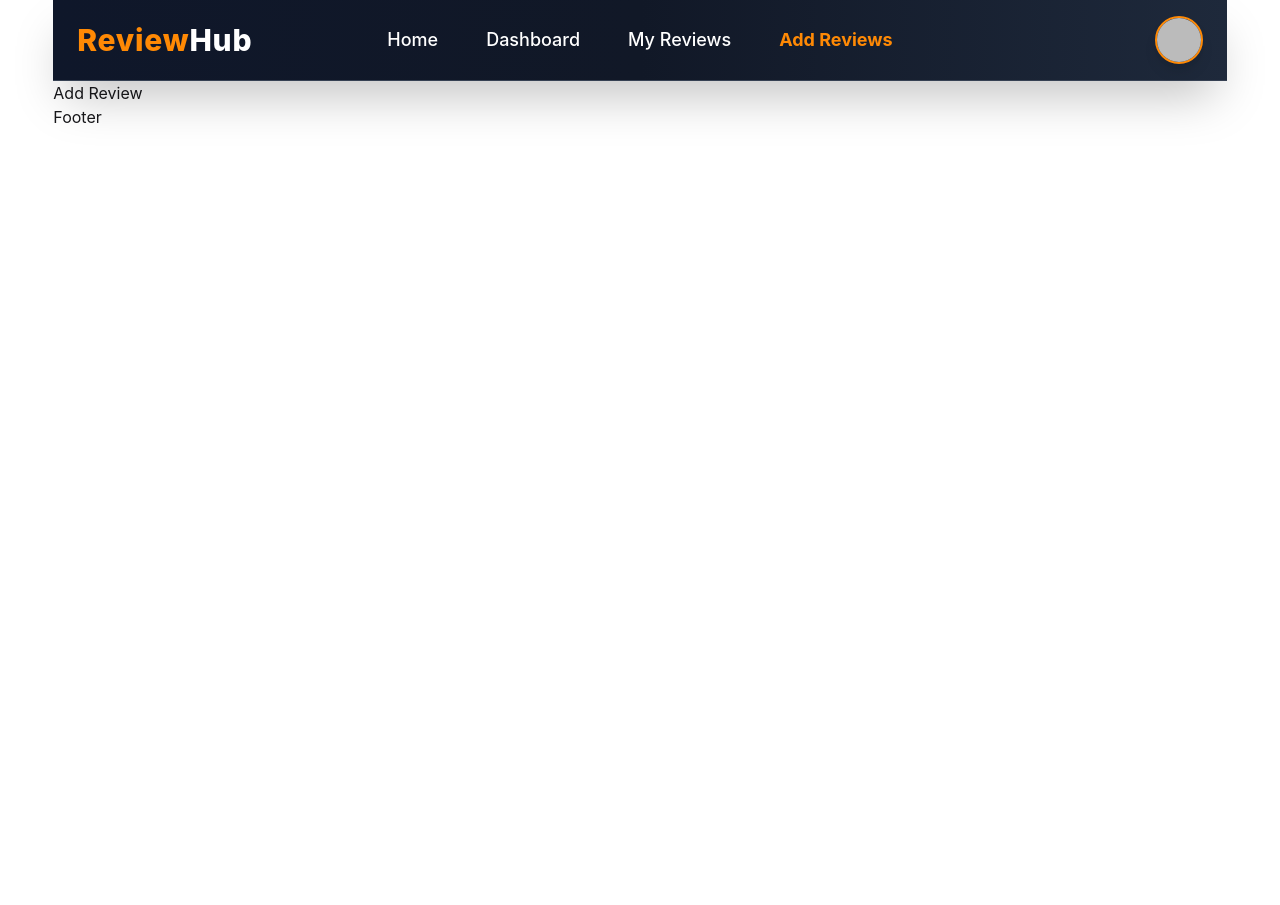
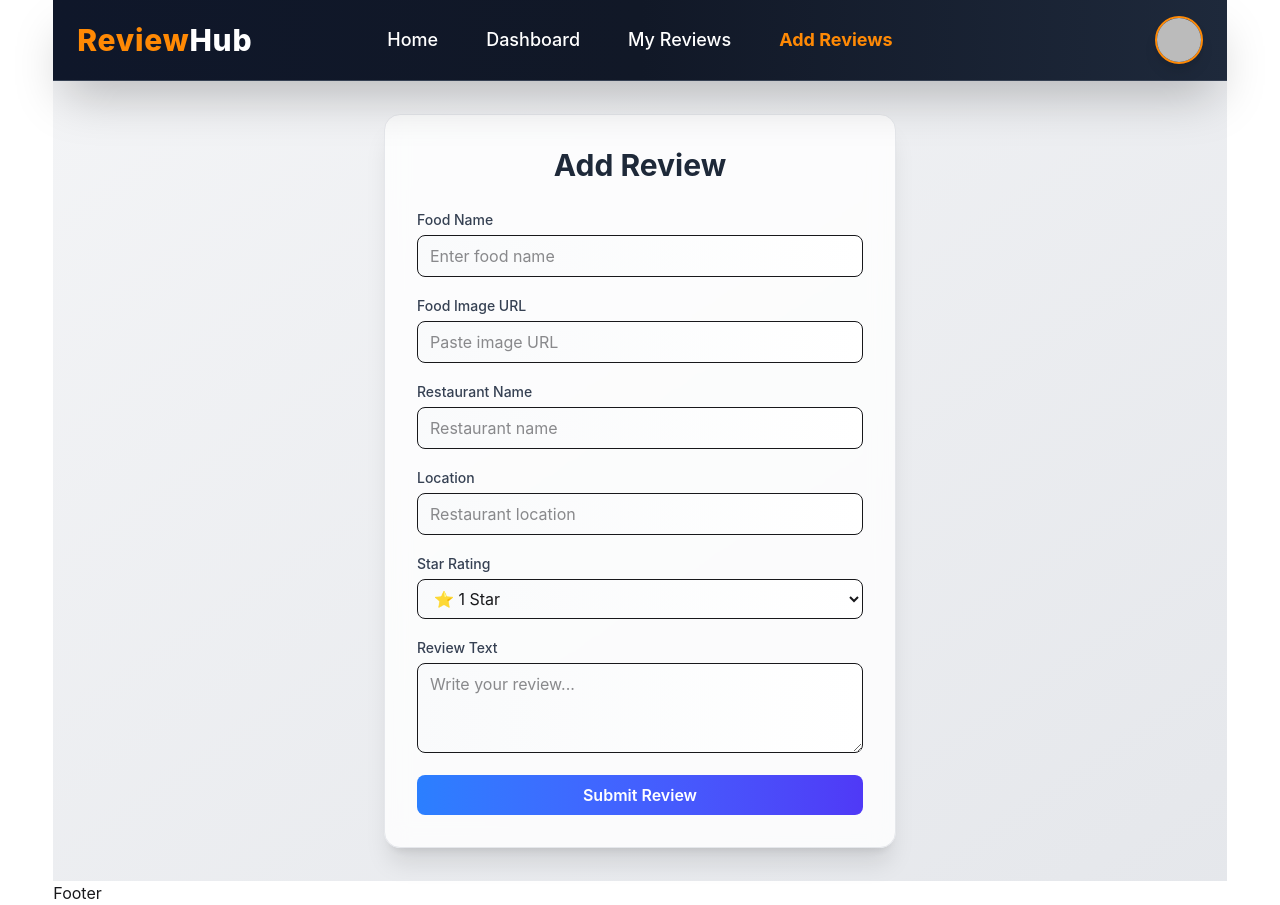
Before and after one commit to asik247/food-lovers-clientSite, a React (Vite) app: page /addReview in a window 1280 px wide. Before the commit the page ends 800 px from the top, so only its background shows below. Built offline with nearby package versions, Linux system fonts and the light colour scheme; no server answers; sample sign-in values are in the browser's storage.

Commit message:
Add Reviews desing done

```diff
--- a/src/Pages/AddReview/AddReview.jsx
+++ b/src/Pages/AddReview/AddReview.jsx
@@ -1,9 +1,145 @@
-import React from 'react';
+import React from "react";
+import useForm from "../../Hooks/useForm";
+import useAuth from "../../Hooks/useAuth";
 
 const AddReview = () => {
+    const {user} = useAuth()
+    const [foodName,handleFoodName] = useForm('')
+    const [foodURL,handleFoodURL] = useForm('')
+    const [resturentName,handleResturentName] = useForm('')
+    const [location,handleLocation] = useForm('')
+    const [reviewText,handleReviewText] = useForm('')
+    const submitReviews=(e)=>{
+        e.preventDefault();
+        console.log('submitReviews btn clicked and here info:',foodName,foodURL,resturentName,location,reviewText);
+    }
     return (
-        <div>
-            <h2>Add Review</h2>
+        <div className="min-h-screen flex items-center justify-center bg-gradient-to-br from-gray-100 to-gray-200 px-4">
+            <div className="w-full max-w-lg bg-white/80 backdrop-blur-md shadow-xl rounded-2xl p-6 sm:p-8 border border-gray-200">
+
+                <h2 className="text-2xl sm:text-3xl font-bold text-center text-gray-800 mb-6">
+                    Add Review
+                </h2>
+
+                <form onSubmit={submitReviews} className="space-y-4">
+
+                    {/* Food Name */}
+                    <div>
+                        <label className="text-sm font-medium text-gray-700">
+                            Food Name
+                        </label>
+                        <input
+                            type="text"
+                            name="foodName"
+                            value={foodName}
+                            onChange={handleFoodName}
+                            placeholder="Enter food name"
+                            className="w-full mt-1 px-3 py-2 text-sm sm:text-base border rounded-lg
+                            bg-gradient-to-r from-gray-50 to-white
+                            focus:outline-none focus:ring-2 focus:ring-blue-400 focus:border-blue-400"
+                        />
+                    </div>
+
+                    {/* Food Image */}
+                    <div>
+                        <label className="text-sm font-medium text-gray-700">
+                            Food Image URL
+                        </label>
+                        <input
+                            type="text"
+                            name="foodImage"
+                            value={foodURL}
+                            onChange={handleFoodURL}
+                            placeholder="Paste image URL"
+                            className="w-full mt-1 px-3 py-2 text-sm sm:text-base border rounded-lg
+                            bg-gradient-to-r from-gray-50 to-white
+                            focus:outline-none focus:ring-2 focus:ring-blue-400"
+                        />
+                    </div>
+
+                    {/* Restaurant Name */}
+                    <div>
+                        <label className="text-sm font-medium text-gray-700">
+                            Restaurant Name
+                        </label>
+                        <input
+                            type="text"
+                            name="restaurantName"
+                            value={resturentName}
+                            onChange={handleResturentName}
+                            placeholder="Restaurant name"
+                            className="w-full mt-1 px-3 py-2 text-sm sm:text-base border rounded-lg
+                            bg-gradient-to-r from-gray-50 to-white
+                            focus:outline-none focus:ring-2 focus:ring-blue-400"
+                        />
+                    </div>
+
+                    {/* Location */}
+                    <div>
+                        <label className="text-sm font-medium text-gray-700">
+                            Location
+                        </label>
+                        <input
+                            type="text"
+                            name="location"
+                            value={location}
+                            onChange={handleLocation}
+                            placeholder="Restaurant location"
+                            className="w-full mt-1 px-3 py-2 text-sm sm:text-base border rounded-lg
+                            bg-gradient-to-r from-gray-50 to-white
+                            focus:outline-none focus:ring-2 focus:ring-blue-400"
+                        />
+                    </div>
+
+                    {/* Rating */}
+                    <div>
+                        <label className="text-sm font-medium text-gray-700">
+                            Star Rating
+                        </label>
+                        <select
+                            name="rating"
+                            className="w-full mt-1 px-3 py-2 text-sm sm:text-base border rounded-lg
+                            bg-gradient-to-r from-gray-50 to-white
+                            focus:outline-none focus:ring-2 focus:ring-blue-400"
+                        >
+                            <option value="1">⭐ 1 Star</option>
+                            <option value="2">⭐⭐ 2 Stars</option>
+                            <option value="3">⭐⭐⭐ 3 Stars</option>
+                            <option value="4">⭐⭐⭐⭐ 4 Stars</option>
+                            <option value="5">⭐⭐⭐⭐⭐ 5 Stars</option>
+                        </select>
+                    </div>
+
+                    {/* Review Text */}
+                    <div>
+                        <label className="text-sm font-medium text-gray-700">
+                            Review Text
+                        </label>
+                        <textarea
+                            name="reviewText"
+                            value={reviewText}
+                            onChange={handleReviewText}
+                            rows="3"
+                            placeholder="Write your review..."
+                            className="w-full mt-1 px-3 py-2 text-sm sm:text-base border rounded-lg
+                            bg-gradient-to-r from-gray-50 to-white
+                            focus:outline-none focus:ring-2 focus:ring-blue-400"
+                        ></textarea>
+                    </div>
+
+                    {/* Button */}
+                    <button
+                        type="submit"
+                        className="w-full py-2 rounded-lg text-white font-semibold
+                        bg-gradient-to-r from-blue-500 to-indigo-600
+                        hover:from-blue-600 hover:to-indigo-700
+                        transition duration-200"
+                    >
+                        Submit Review
+                    </button>
+
+                </form>
+            </div>
         </div>
     );
 };
```
